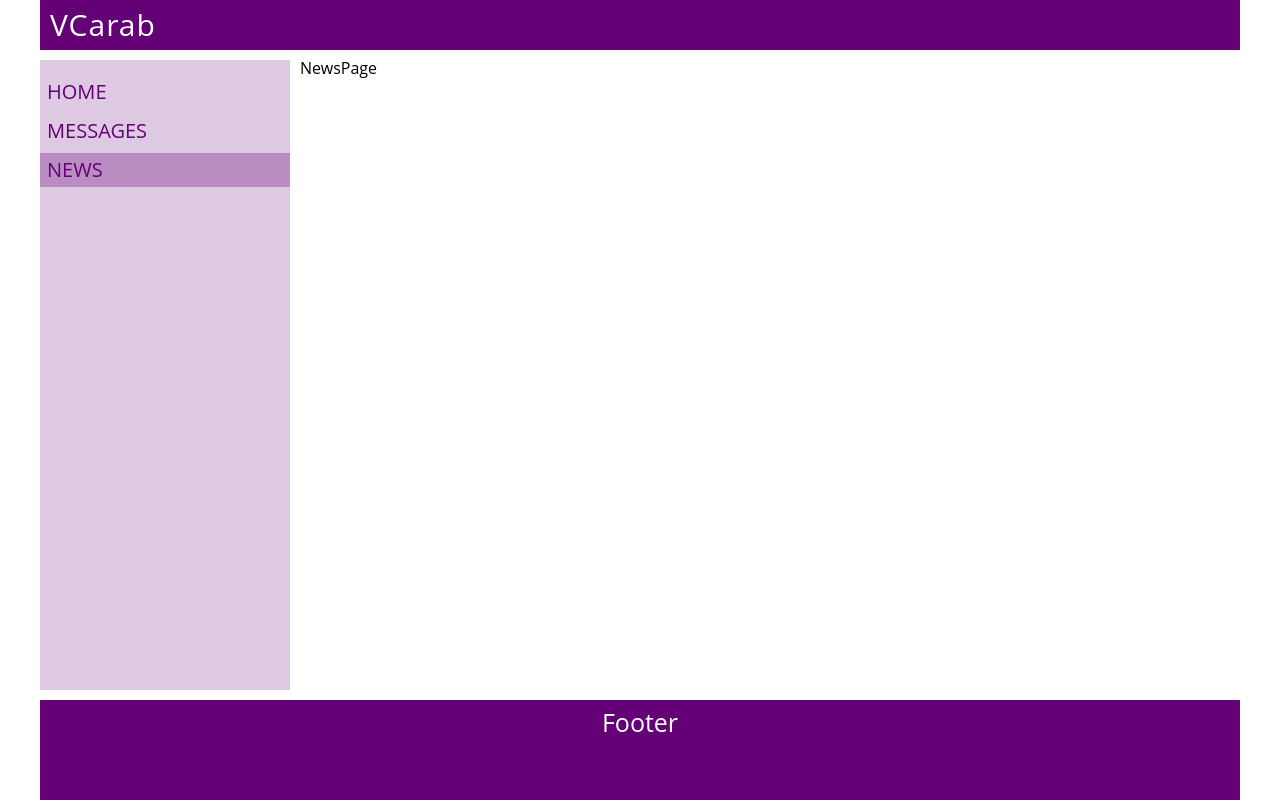
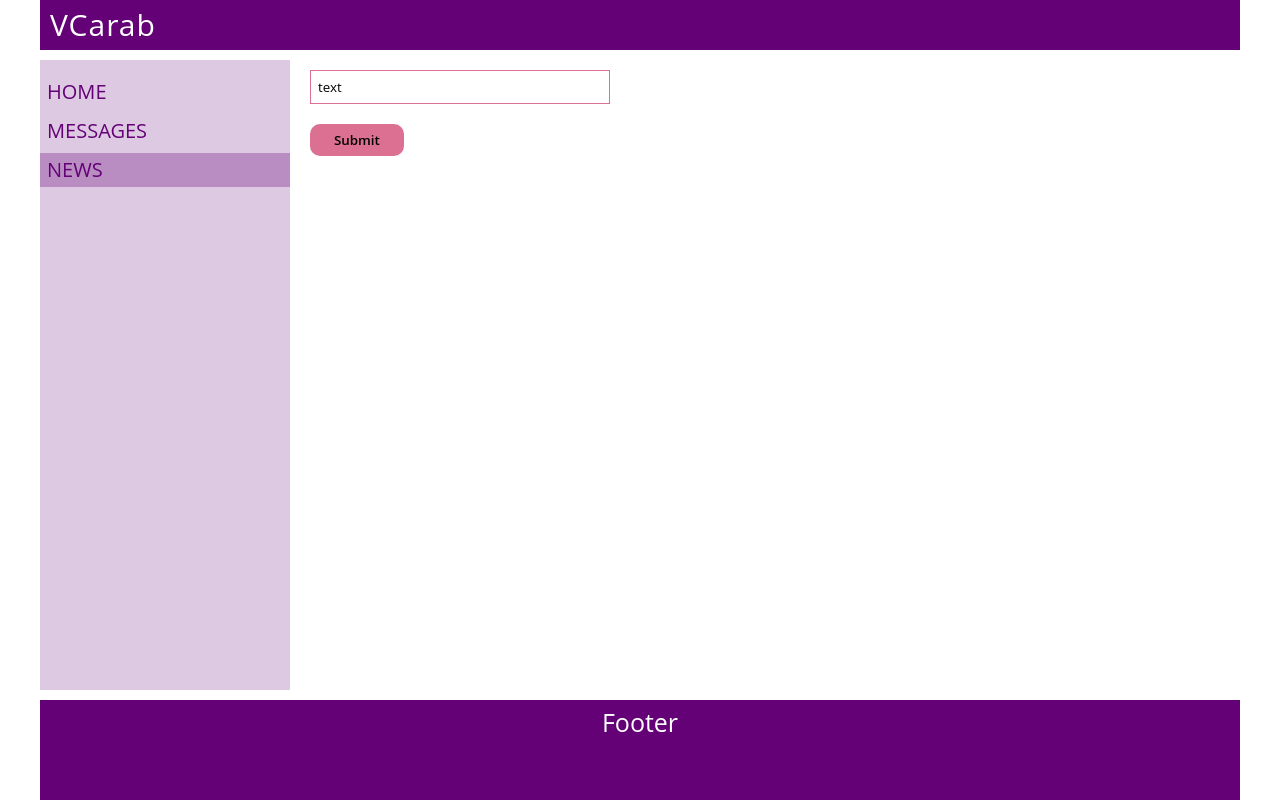
Before and after one commit to onndes/social-network-react, a React (Create React App) app: page /news in a window 1280 px wide. Built offline with nearby package versions, Linux system fonts and the light colour scheme.

Commit message:
moved the section of posts to news

```diff
--- a/src/components/Main/Main.js
+++ b/src/components/Main/Main.js
@@ -2,7 +2,7 @@ import React, { Component } from "react";
 // import style from "Main.module.css";
 import { Route } from "react-router-dom";
 import MessagesPage from "../MessagesPage/MessagesPage";
-import NewsPage from "../NewsPage/NewsPage";
+import MessagesItemTest from "../NewsPage/MessagesItemTest";
 import HomePage from "../HomePage/HomePage";
 
 export default class Main extends Component {
@@ -16,13 +16,19 @@ export default class Main extends Component {
                     <MessagesPage
                         getAllUsers={this.props.getAllUsers}
                         getAllComments={this.props.getAllComments}
-                        messagesPage={this.props.messagesPage}
-                        dispatch={this.props.dispatch}
                     />
                     ;
                 </Route>
                 {/* <Route path='/news' render={() => <Item menu={this.props.getAllUsers} />} /> */}
-                <Route path='/news' component={NewsPage} />
+                <Route
+                    path='/news'
+                    render={() => (
+                        <MessagesItemTest
+                            messagesPage={this.props.messagesPage}
+                            dispatch={this.props.dispatch}
+                        />
+                    )}
+                />
             </div>
         );
     }
--- a/src/components/MessagesPage/MessagesItem/MessagesItem.module.css
+++ b/src/components/MessagesPage/MessagesItem/MessagesItem.module.css
@@ -25,31 +25,3 @@
   border-radius: 7px;
   display: inline-block;
 }
-
-.tWrapper {
-  padding: 10px
-}
-
-.tInput {
-  display: block;
-  width: 100%;
-  max-width: 300px;
-  border: 1px solid palevioletred;
-  padding: 7px;
-  margin: 0px 0px 20px 0px;
-}
-.tButton {
-  color: black;
-  font-weight: 600;
-
-  padding: 7px 24px;
-  background-color: palevioletred;
-  border-radius: 10px;
-
-  margin: 0px 0px 40px 0px;
-}
-
-.tBoxMessages p {
-  padding: 0px 0px 7px 0px;
-  font-style: italic;
-}
--- a/src/components/MessagesPage/MessagesPage.js
+++ b/src/components/MessagesPage/MessagesPage.js
@@ -3,7 +3,7 @@ import style from "./MessagesPage.module.css";
 import { Route } from "react-router-dom";
 import Dialogs from "./Dialogs/Dialogs";
 import MessagesItem from "./MessagesItem/MessagesItem";
-import MessagesItemTest from "./MessagesItem/MessagesItemTest";
+import MessagesItemTest from "../NewsPage/MessagesItemTest";
 
 export default class MessagesPage extends Component {
     state = {
@@ -41,7 +41,7 @@ export default class MessagesPage extends Component {
                             render={() => (
                                 <MessagesItemTest
                                     messagesPage={this.props.messagesPage}
-                                    dispatch={this.props.dispatch}
+
                                 />
                             )}
                         />
--- a/src/components/MessagesPage/MessagesItem/MessagesItemTest.js
+++ b/src/components/NewsPage/MessagesItemTest.js
@@ -1,7 +1,7 @@
 // import { render } from "node-sass";
 import React from "react";
-import style from "./MessagesItem.module.css";
-import { updataInputValueActionCreator, addPostActionCreator } from "../../../redux/state";
+import style from "./NewsPage.module.css";
+import { updataInputValueActionCreator, addPostActionCreator } from "../../redux/state";
 
 const MessagesItemTest = (props) => {
     let newPostElement = React.createRef();
--- a/src/components/NewsPage/NewsPage.module.css
+++ b/src/components/NewsPage/NewsPage.module.css
@@ -0,0 +1,27 @@
+.tWrapper {
+  padding: 10px
+}
+
+.tInput {
+  display: block;
+  width: 100%;
+  max-width: 300px;
+  border: 1px solid palevioletred;
+  padding: 7px;
+  margin: 0px 0px 20px 0px;
+}
+.tButton {
+  color: black;
+  font-weight: 600;
+
+  padding: 7px 24px;
+  background-color: palevioletred;
+  border-radius: 10px;
+
+  margin: 0px 0px 40px 0px;
+}
+
+.tBoxMessages p {
+  padding: 0px 0px 7px 0px;
+  font-style: italic;
+}
```
